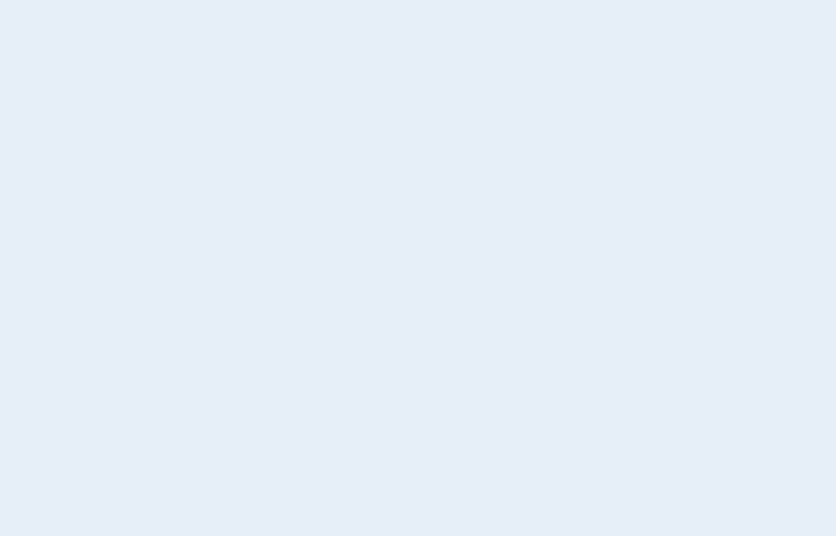
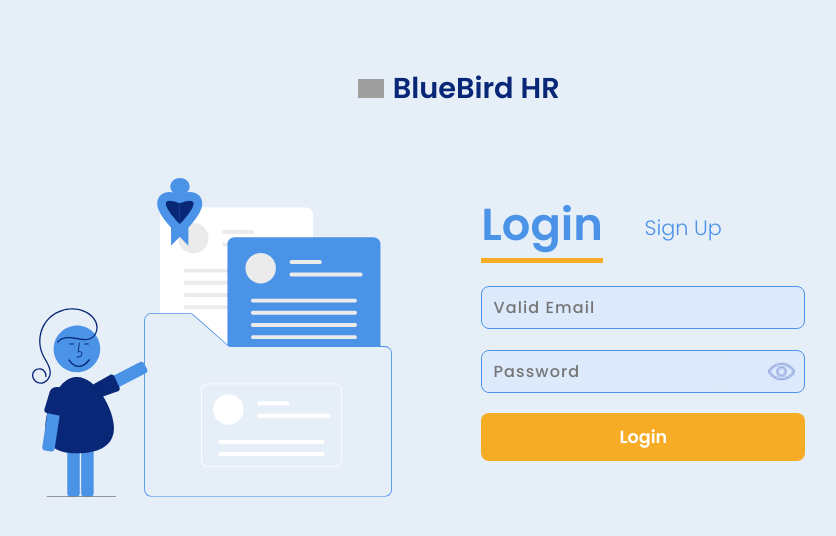
Before and after one commit to rishi-2811/HR-Portal, a React (Create React App) app: page /login in a window 1280 px wide. Before the commit this address had no page. Shown: the top 536 px of the page, without its empty margins (181-1017 px from the left). Built offline with nearby package versions, Linux system fonts and the light colour scheme; grey boxes are pictures that could not be loaded.

Commit message:
debuggig 1.0

```diff
--- a/public/index.html
+++ b/public/index.html
@@ -2,7 +2,7 @@
 <html lang="en">
   <head>
     <meta charset="utf-8" />
-    <link rel="icon" href="%PUBLIC_URL%/favicon.ico" />
+    <link rel="icon" href="%PUBLIC_URL%/l2.ico" />
     <meta name="viewport" content="width=device-width, initial-scale=1" />
     <meta name="theme-color" content="#000000" />
     <meta
@@ -24,7 +24,7 @@
       work correctly both with client-side routing and a non-root public URL.
       Learn how to configure a non-root public URL by running `npm run build`.
     -->
-    <title>React App</title>
+    <title>BlueBird HR</title>
   </head>
   <body>
     <noscript>You need to enable JavaScript to run this app.</noscript>
--- a/src/App.js
+++ b/src/App.js
@@ -16,9 +16,9 @@ function App() {
   return (
     <BrowserRouter>
         <Routes>
-          <Route path="/" element={<Login/>}/>
+          <Route path="/login" element={<Login/>}/>
           <Route
-          path="/dashboard"
+          path="/"
           element={
             <PrivateRoute >
               <Dashboard />
--- a/src/components/header.js
+++ b/src/components/header.js
@@ -21,7 +21,7 @@ export function Header(){
              })
 
              if(res.ok){
-                 navigate('/')
+                 navigate('/login')
              }
          } catch (error) {
             seterror("Internal Servor Error")
--- a/src/components/login.js
+++ b/src/components/login.js
@@ -23,7 +23,7 @@ export default function LoginForm(){
             console.log(data)
             if(res.ok){
                 setmessage("Log In Successfull")
-                setTimeout(()=>{navigate('/dashboard')},1000)
+                setTimeout(()=>{navigate('/')},1000)
 
             }
             else{
--- a/src/components/navbar.js
+++ b/src/components/navbar.js
@@ -8,9 +8,9 @@ export default function Navbar(props){
     const [isemp,setemp]=useState(props.array[1])
     return(
         <div className="navbar">
-            <Link to={'/dashboard'}><img src={`${process.env.PUBLIC_URL}/logos/l2.svg`} alt="logo" className="logo"/></Link>
+            <Link to={'/'}><img src={`${process.env.PUBLIC_URL}/logos/l2.svg`} alt="logo" className="logo"/></Link>
             <div className="icons">
-                <Link to={"/dashboard"}>
+                <Link to={"/"}>
                     <div className={isHome && "special"} onClick={()=>{sethome(true) ;setcand(false); setemp(false)}}>
                         <img src={`${process.env.PUBLIC_URL}/logos/home.svg`} alt="home"/>
                         <p>Home</p>
--- a/src/components/private.js
+++ b/src/components/private.js
@@ -43,7 +43,7 @@ export const PrivateRoute = ({  children }) => {
 
   return (
     <NameContext.Provider value={name}>
-      {isAuthenticated ? children : <Navigate to="/" />}
+      {isAuthenticated ? children : <Navigate to="/login" />}
     </NameContext.Provider>
   )
 };
--- a/src/components/signup.js
+++ b/src/components/signup.js
@@ -22,7 +22,7 @@ export default function SignUp(){
             console.log(data)
             if(res.ok){
                 setmessage("Sign Up Successfull")
-                setTimeout(()=>{navigate('/dashboard')},1000)
+                setTimeout(()=>{navigate('/')},1000)
 
             }
             else{
--- a/src/pages/employee/searchresults.js
+++ b/src/pages/employee/searchresults.js
@@ -15,6 +15,7 @@ export default function SearchResults(){
     const [loading,setloading]=useState(true)
     const fetchdata=async()=>{
         try {
+
             const res=await fetch(api+'search',{
                 method:'POST',
                 headers:{
@@ -32,7 +33,7 @@ export default function SearchResults(){
     useEffect(()=>{
         fetchdata()
 
-    },[])
+    })
     const employeemodel=employee.map((item)=>{
         return (<EmployeeItem key={item.id} id={item.id} firstName={item.firstName} lastName={item.lastName}
             role={item.role} department={item.department}
```
Also changed, not shown: 1 other file (tests, documents, lock files or other folders).
